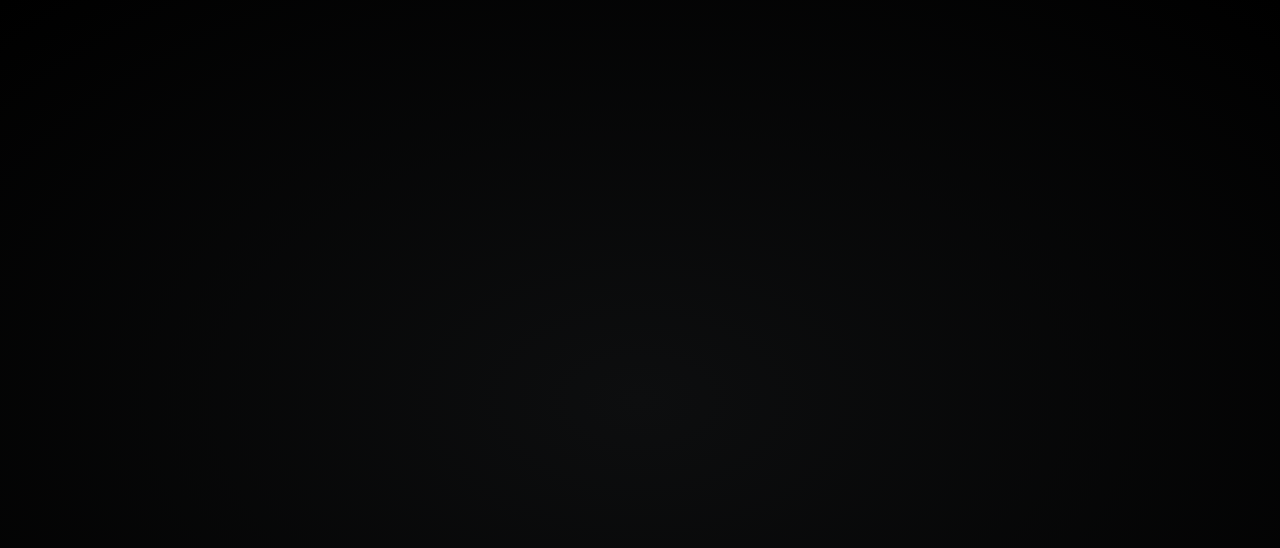
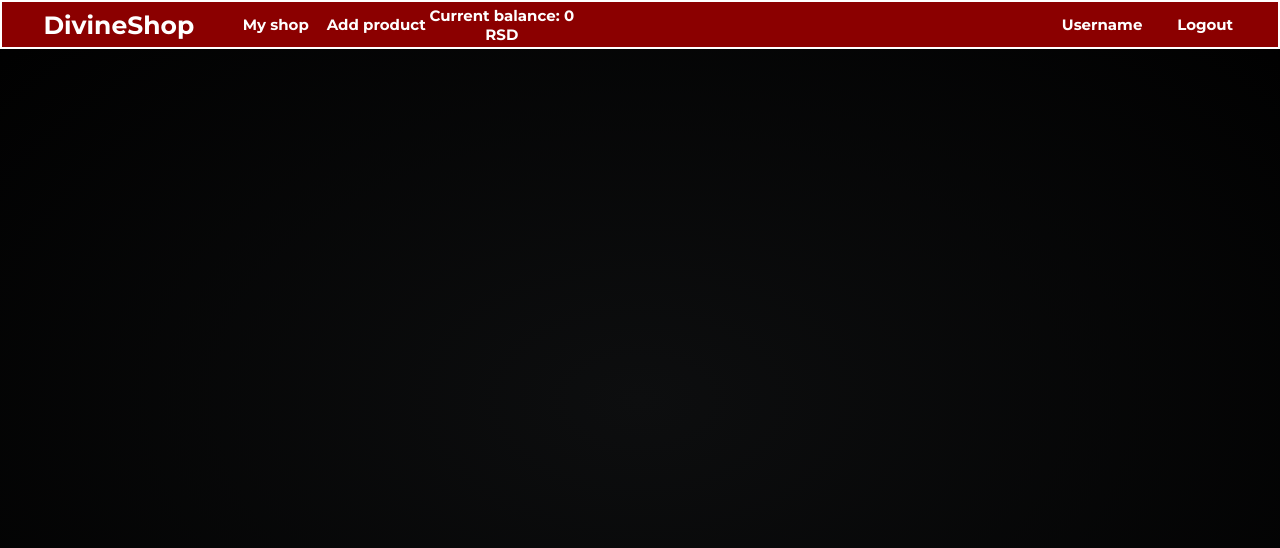
Before and after one commit to digitalprophets/dp-test, a Vue app in the folder client/: page /testing in a window 1280 px wide. Shown: the top 548 px of the page. Built offline with nearby package versions, Linux system fonts and the light colour scheme; a web font is replaced by a local one.

Commit message:
added global header component prevedeno msm sta reci

```diff
--- /dev/null
+++ b/client/src/components/Header.vue
@@ -0,0 +1,90 @@
+<template>
+	<div class="header">
+        <div id="header">
+            <div class="header_content" id="header_content1">
+                {{ header_content1 }}
+		    </div>
+            <div class="header_content" id="header_content2">
+                {{ header_content2 }}
+            </div>
+            <div class="header_content" id="header_content3">
+                {{ header_content3 }}
+            </div>
+            <div class="header_content" id="header_content4">
+                {{ header_content4 }}
+		    </div>
+            <div class="header_content" id="header_content5">
+                {{ header_content5 }}
+		    </div>
+            <div class="header_content" id="header_content6">
+                {{ header_content6 }}
+		    </div>
+        </div>
+  	</div>
+</template>
+
+<script>
+	export default {
+    	name: 'register',
+	    props: {
+            header_content1: {
+                type: String,
+                default: 'DivineShop'
+            },
+            header_content2: {
+                type: String,
+                default: 'My shop'
+            },
+            header_content3: {
+                type: String,
+                default: 'Add product'
+            },
+            header_content4: {
+                type: String,
+                default: 'Current balance: 0 RSD'
+            },
+            header_content5: {
+                type: String,
+                default: 'Username'
+            },
+            header_content6: {
+                type: String,
+                default: 'Logout'
+            }
+        }
+        }
+</script>
+
+<style scoped>
+
+#header {
+    background-color:darkred;
+    padding:10px;
+	border: 2px solid white;
+	font-size: 15px;
+	font-weight: bold;
+	-webkit-animation: tracking-in-contract 0.8s cubic-bezier(0.215, 0.610, 0.355, 1.000) both;
+	        animation: tracking-in-contract 0.8s cubic-bezier(0.215, 0.610, 0.355, 1.000) both;
+			animation-delay: 1s;
+    color: white;
+    display: grid;
+    grid-template-columns: 17% 8% 8% 12% 45% 10%;
+    grid-auto-rows: 25px;
+}
+
+.header_content{
+    width: 100%;
+    align-self: center;
+    justify-self: center;
+    text-align: center;
+}
+
+#header_content1{
+    font-size: 25px;
+}
+
+#header_content5 {
+    text-align: end;
+}
+
+</style>
--- a/client/src/router/index.js
+++ b/client/src/router/index.js
@@ -4,6 +4,8 @@ import Main from '../components/Main.vue'
 import Register from '../components/Register.vue'
 import Products from '../components/Products.vue'
 import Product from '../components/Product.vue'
+
+import Header from '../components/Header.vue'
 
 Vue.use(VueRouter)
 // majke mu ga nabijem routave
@@ -24,6 +26,10 @@ export default new VueRouter({
     },
     {
       path: '/product', name: 'product', component: Product
+    },
+    {
+      path: '/testing', name: 'header', component: Header
+      // , props: { header_content1: 'govna' } TODO ANDRIJA msm sta reci ovo jos samo da dodam
     }
   ]
 })
```
